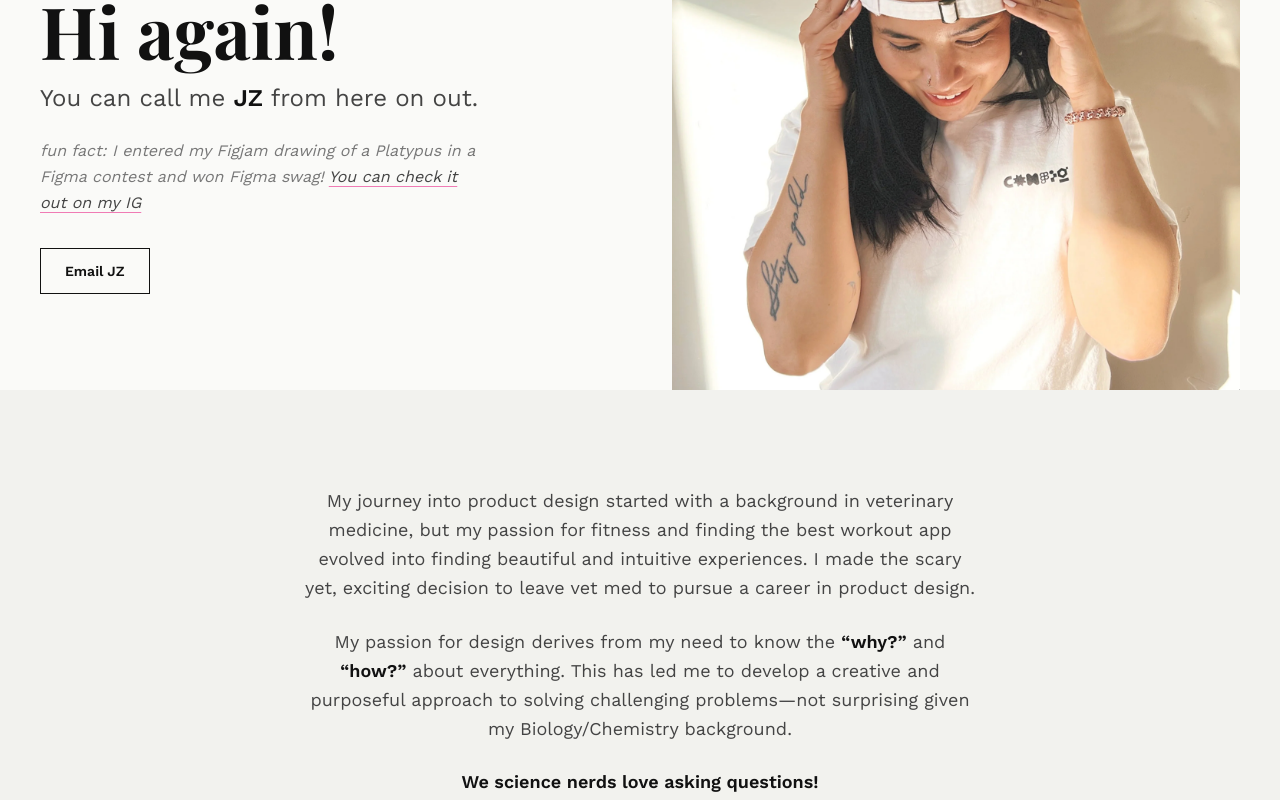
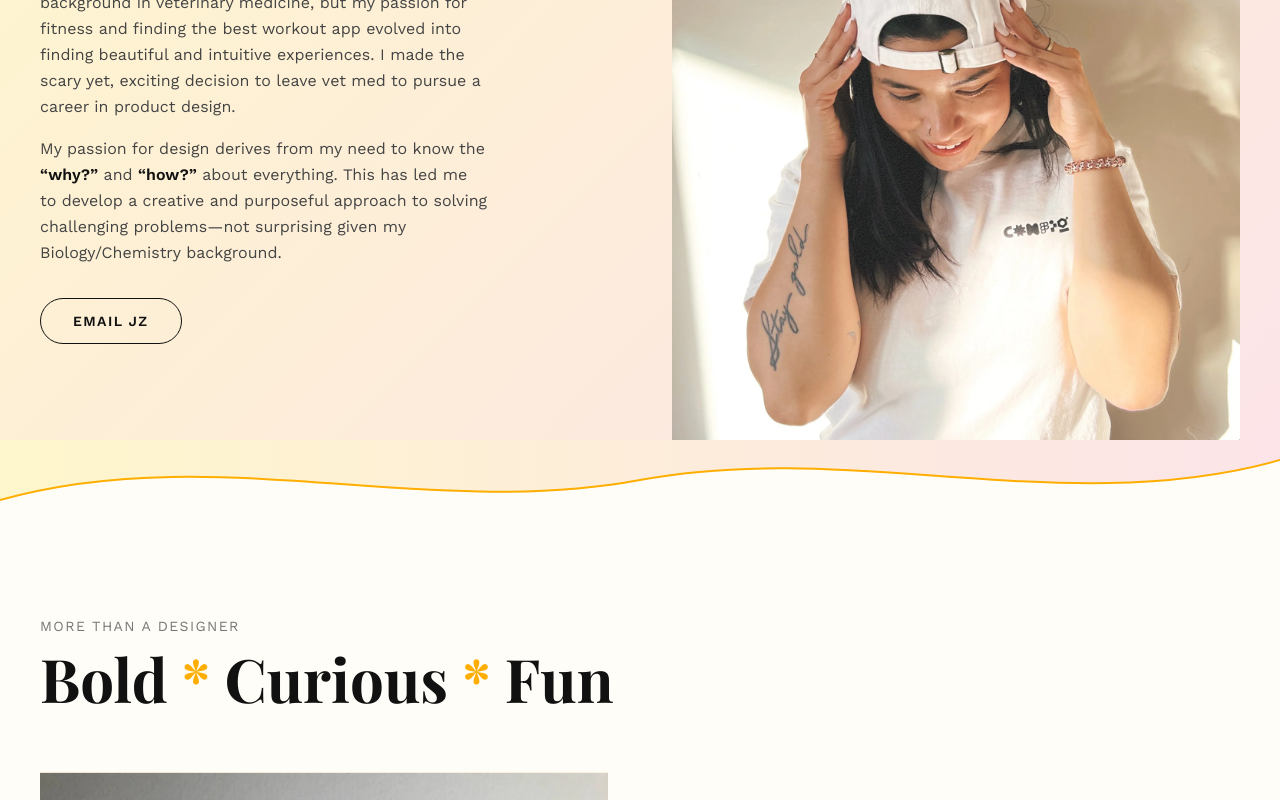
Before and after one commit to therealjenniflor/portfolio, a Next.js app: page /about in a window 1280 px wide. Shown: the part 340-1140 px from the top of the page. Built offline with nearby package versions, Linux system fonts and the light colour scheme.

Commit message:
redid Home page Paragraph

```diff
--- a/src/app/about/page.tsx
+++ b/src/app/about/page.tsx
@@ -15,7 +15,7 @@ export default function AboutPage() {
       <Nav />
       <main>
         {/* ─── Hero — text left, portrait right ─── */}
-        <section className="bg-[var(--color-jz-bg)] px-6 md:px-10 pt-16 pb-0 md:pt-24">
+        <section className="px-6 md:px-10 pt-16 pb-0 md:pt-24" style={{ background: 'linear-gradient(135deg, #fef6cc 0%, #fce4e8 100%)' }}>
           <div className="max-w-[1500px] mx-auto grid grid-cols-1 md:grid-cols-2 gap-12 md:gap-16 items-end">
             {/* Left: text */}
             <div className="pb-16 md:pb-24">
@@ -26,20 +26,19 @@ export default function AboutPage() {
                 You can call me{" "}
                 <span className="font-semibold text-[var(--color-jz-text)]">JZ</span> from here on out.
               </p>
-              <p className="font-body text-base text-[var(--color-jz-text-muted)] max-w-md leading-relaxed italic mb-8">
-                fun fact: I entered my Figjam drawing of a Platypus in a Figma contest and won Figma swag!{" "}
-                <a
-                  href="https://www.instagram.com/jenniflor.wtrcolor/"
-                  target="_blank"
-                  rel="noopener noreferrer"
-                  className="underline underline-offset-4 decoration-[var(--color-jz-accent)] text-[var(--color-jz-text-secondary)] hover:text-[var(--color-jz-text)] transition-colors"
-                >
-                  You can check it out on my IG
-                </a>
+              <p className="font-body text-base text-[var(--color-jz-text-secondary)] max-w-md leading-relaxed mb-4">
+                My journey into product design started with a background in veterinary medicine, but my passion for fitness and finding the best workout app evolved into finding beautiful and intuitive experiences. I made the scary yet, exciting decision to leave vet med to pursue a career in product design.
+              </p>
+              <p className="font-body text-base text-[var(--color-jz-text-secondary)] max-w-md leading-relaxed mb-8">
+                My passion for design derives from my need to know the{" "}
+                <span className="font-semibold text-[var(--color-jz-text)]">&ldquo;why?&rdquo;</span>{" "}
+                and{" "}
+                <span className="font-semibold text-[var(--color-jz-text)]">&ldquo;how?&rdquo;</span>{" "}
+                about everything. This has led me to develop a creative and purposeful approach to solving challenging problems—not surprising given my Biology/Chemistry background.
               </p>
               <a
                 href="mailto:jar.zaragoza91@gmail.com"
-                className="inline-block font-body text-sm font-semibold px-6 py-3 border border-[var(--color-jz-text)] text-[var(--color-jz-text)] hover:bg-[var(--color-jz-text)] hover:text-[var(--color-jz-bg)] transition-colors duration-200"
+                className="inline-block font-body text-sm font-semibold px-8 py-3 rounded-full border border-[var(--color-jz-text)] text-[var(--color-jz-text)] hover:bg-[var(--color-jz-text)] hover:text-[var(--color-jz-bg)] transition-colors duration-200 uppercase tracking-widest"
               >
                 Email JZ
               </a>
@@ -60,33 +59,28 @@ export default function AboutPage() {
           </div>
         </section>
 
-        {/* ─── Bio — below the fold, centered ─── */}
-        <section className="bg-[var(--color-jz-surface)] px-6 md:px-10 py-16 md:py-24">
-          <div className="max-w-2xl mx-auto text-center space-y-6">
-            <p className="font-body text-lg text-[var(--color-jz-text-secondary)] leading-relaxed">
-              My journey into product design started with a background in veterinary medicine, but my passion for fitness and finding the best workout app evolved into finding beautiful and intuitive experiences. I made the scary yet, exciting decision to leave vet med to pursue a career in product design.
-            </p>
-            <p className="font-body text-lg text-[var(--color-jz-text-secondary)] leading-relaxed">
-              My passion for design derives from my need to know the{" "}
-              <span className="font-semibold text-[var(--color-jz-text)]">&ldquo;why?&rdquo;</span>{" "}
-              and{" "}
-              <span className="font-semibold text-[var(--color-jz-text)]">&ldquo;how?&rdquo;</span>{" "}
-              about everything. This has led me to develop a creative and purposeful approach to solving challenging problems—not surprising given my Biology/Chemistry background.
-            </p>
-            <p className="font-body text-lg font-semibold text-[var(--color-jz-text)]">
-              We science nerds love asking questions!
-            </p>
-          </div>
-        </section>
+        {/* ─── Wave divider (Hero → More than a Designer) ─── */}
+        <div className="overflow-hidden leading-none" style={{ background: '#FFFDF7' }}>
+          <svg viewBox="0 0 1440 80" xmlns="http://www.w3.org/2000/svg" preserveAspectRatio="none" className="w-full block" style={{ height: '80px' }}>
+            <path d="M0,0 L0,60 C240,0 480,80 720,40 C960,0 1200,80 1440,20 L1440,0 Z" fill="url(#aboutHeroGrad)" />
+            <defs>
+              <linearGradient id="aboutHeroGrad" x1="0" y1="0" x2="1" y2="0">
+                <stop offset="0%" stopColor="#fef6cc" />
+                <stop offset="100%" stopColor="#fce4e8" />
+              </linearGradient>
+            </defs>
+            <path d="M0,60 C240,0 480,80 720,40 C960,0 1200,80 1440,20" fill="none" stroke="#ffae00" strokeWidth="2" />
+          </svg>
+        </div>
 
         {/* ─── More than a Designer ─── */}
-        <section className="bg-[var(--color-jz-bg)] px-6 md:px-10 py-16 md:py-24">
+        <section className="px-6 md:px-10 py-16 md:py-24" style={{ backgroundColor: '#FFFDF7' }}>
           <div className="max-w-[1500px] mx-auto">
             <p className="font-body text-sm uppercase tracking-widest text-[var(--color-jz-text-muted)] mb-3">
               More than a Designer
             </p>
             <h2 className="font-display text-4xl md:text-6xl font-bold text-[var(--color-jz-text)] mb-16">
-              Bold * Curious * Fun
+              Bold <span style={{ color: '#ffae00' }}>*</span> Curious <span style={{ color: '#ffae00' }}>*</span> Fun
             </h2>
 
             <div className="space-y-20 md:space-y-28">
--- a/src/app/page.tsx
+++ b/src/app/page.tsx
@@ -89,9 +89,9 @@ export default function Home() {
               <span className="block text-[clamp(5rem,12vw,14rem)]">Zaragoza</span>
             </h1>
             <p className="mt-6 md:mt-8 font-body text-lg md:text-2xl text-[var(--color-jz-text-secondary)] max-w-2xl leading-relaxed">
-              is a cool{" "}
+              is a{" "}
               <span className="font-semibold text-[var(--color-jz-text)]">Product Designer</span>{" "}
-              who excels in navigating ambiguity, and refining defined problems.
+              who navigates ambiguity, sharpens defined problems, and uses AI to move faster without cutting corners.
             </p>
           </div>
         </section>
```
